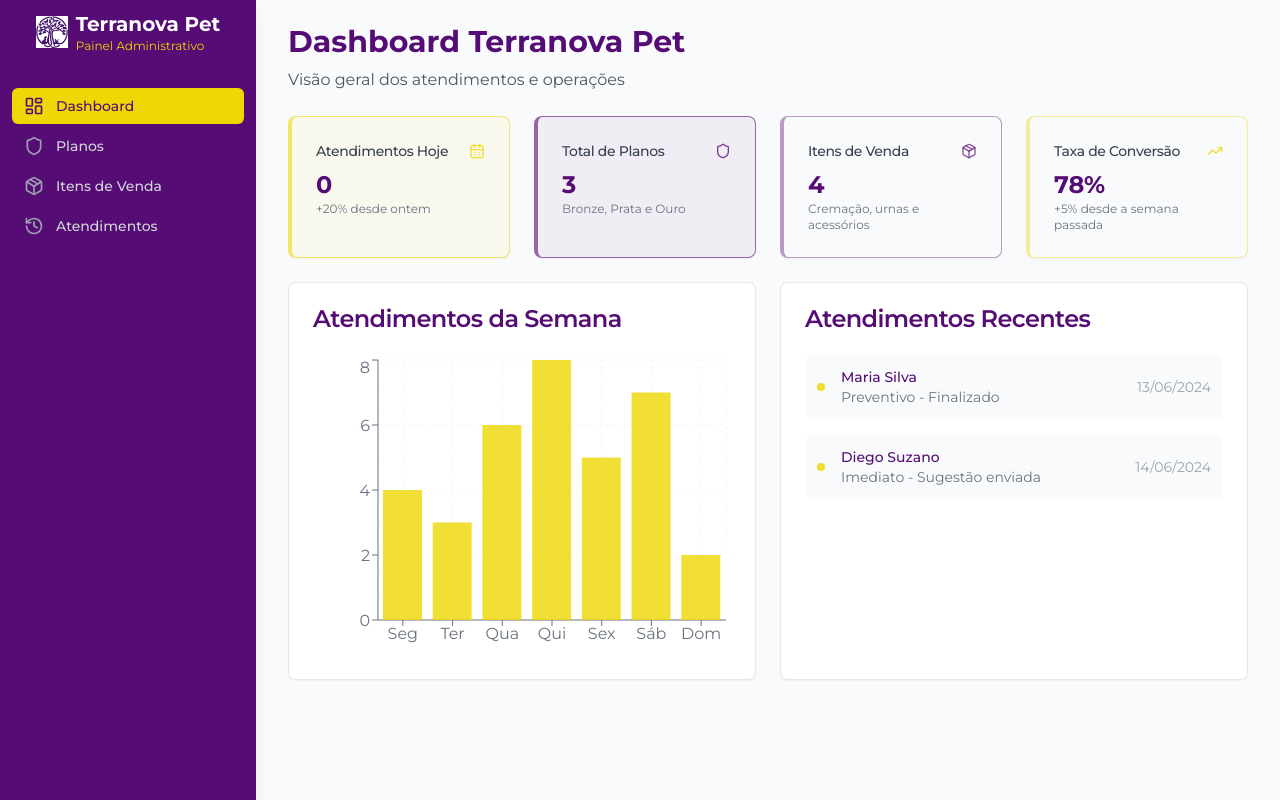
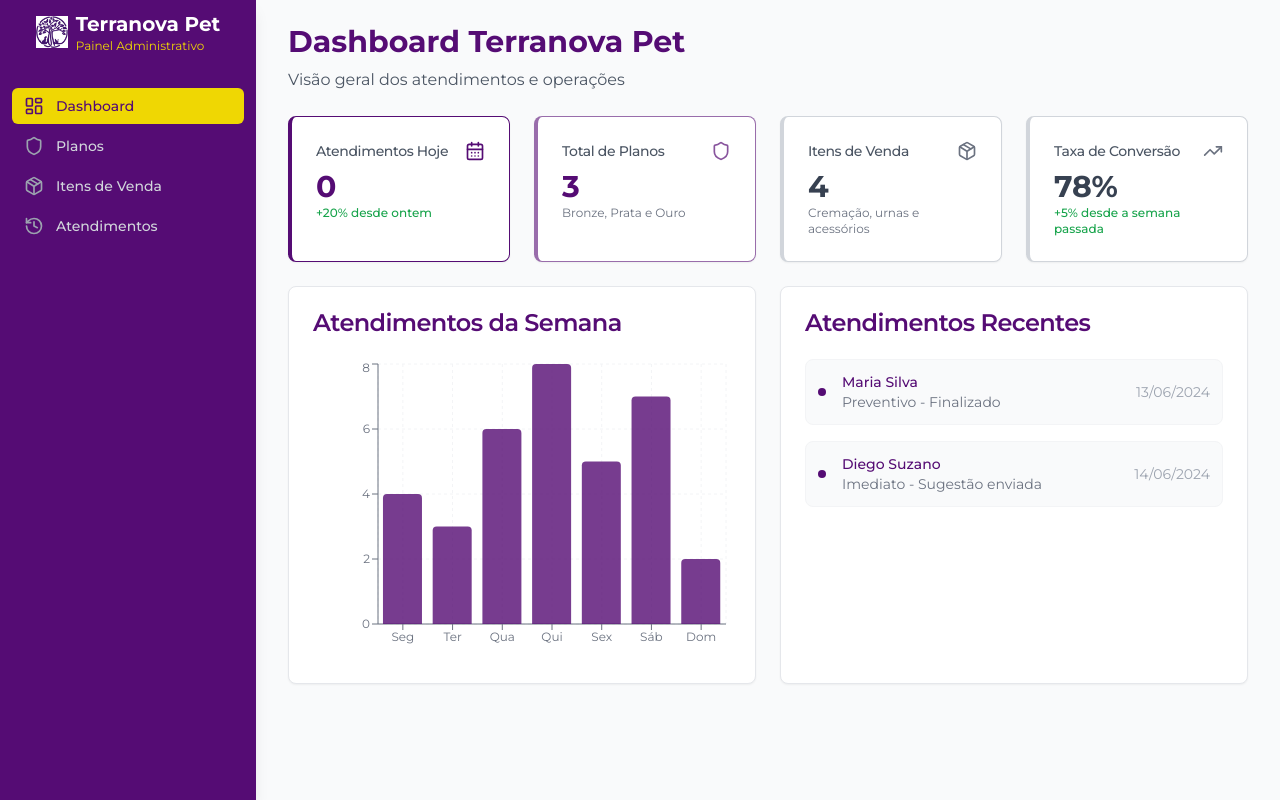
Before and after one commit to Galvier/pet-memorial-compass, a React (Vite) app: page / in a window 1280 px wide. Built offline with nearby package versions, Linux system fonts and the light colour scheme.

Commit message:
Refine Dashboard UI
Adjusted the dashboard's chart and card colors to align with the brand's palette, enhancing visual consistency and emphasizing key information.

```diff
--- a/src/components/Dashboard.tsx
+++ b/src/components/Dashboard.tsx
@@ -65,61 +65,61 @@ export const Dashboard: React.FC = () => {
 
       {/* Stats Cards */}
       <div className="grid grid-cols-1 md:grid-cols-2 lg:grid-cols-4 gap-6">
-        <Card className="border-l-4 border-yellow-primary/60 bg-yellow-primary/5">
+        <Card className="border-l-4 border-purple-primary bg-white hover:shadow-md transition-shadow">
           <CardHeader className="flex flex-row items-center justify-between space-y-0 pb-2">
-            <CardTitle className="text-sm font-medium text-gray-700">
+            <CardTitle className="text-sm font-medium text-gray-600">
               Atendimentos Hoje
             </CardTitle>
-            <CalendarDays className="h-4 w-4 text-yellow-primary/80" />
+            <CalendarDays className="h-5 w-5 text-purple-primary" />
           </CardHeader>
           <CardContent>
-            <div className="text-2xl font-bold text-purple-primary">{stats.atendimentosHoje}</div>
-            <p className="text-xs text-gray-500">
+            <div className="text-3xl font-bold text-purple-primary">{stats.atendimentosHoje}</div>
+            <p className="text-xs text-green-600 font-medium">
               +20% desde ontem
             </p>
           </CardContent>
         </Card>
 
-        <Card className="border-l-4 border-purple-primary/60 bg-purple-primary/5">
+        <Card className="border-l-4 border-purple-primary/60 bg-white hover:shadow-md transition-shadow">
           <CardHeader className="flex flex-row items-center justify-between space-y-0 pb-2">
-            <CardTitle className="text-sm font-medium text-gray-700">
+            <CardTitle className="text-sm font-medium text-gray-600">
               Total de Planos
             </CardTitle>
-            <Shield className="h-4 w-4 text-purple-primary/80" />
+            <Shield className="h-5 w-5 text-purple-primary/70" />
           </CardHeader>
           <CardContent>
-            <div className="text-2xl font-bold text-purple-primary">{stats.totalPlanos}</div>
+            <div className="text-3xl font-bold text-purple-primary">{stats.totalPlanos}</div>
             <p className="text-xs text-gray-500">
               Bronze, Prata e Ouro
             </p>
           </CardContent>
         </Card>
 
-        <Card className="border-l-4 border-purple-primary/40 bg-gray-50">
+        <Card className="border-l-4 border-gray-300 bg-white hover:shadow-md transition-shadow">
           <CardHeader className="flex flex-row items-center justify-between space-y-0 pb-2">
-            <CardTitle className="text-sm font-medium text-gray-700">
+            <CardTitle className="text-sm font-medium text-gray-600">
               Itens de Venda
             </CardTitle>
-            <Package className="h-4 w-4 text-purple-primary/70" />
+            <Package className="h-5 w-5 text-gray-500" />
           </CardHeader>
           <CardContent>
-            <div className="text-2xl font-bold text-purple-primary">{stats.totalItens}</div>
+            <div className="text-3xl font-bold text-gray-700">{stats.totalItens}</div>
             <p className="text-xs text-gray-500">
               Cremação, urnas e acessórios
             </p>
           </CardContent>
         </Card>
 
-        <Card className="border-l-4 border-yellow-primary/40 bg-gray-50">
+        <Card className="border-l-4 border-gray-300 bg-white hover:shadow-md transition-shadow">
           <CardHeader className="flex flex-row items-center justify-between space-y-0 pb-2">
-            <CardTitle className="text-sm font-medium text-gray-700">
+            <CardTitle className="text-sm font-medium text-gray-600">
               Taxa de Conversão
             </CardTitle>
-            <TrendingUp className="h-4 w-4 text-yellow-primary/80" />
+            <TrendingUp className="h-5 w-5 text-gray-500" />
           </CardHeader>
           <CardContent>
-            <div className="text-2xl font-bold text-purple-primary">78%</div>
-            <p className="text-xs text-gray-500">
+            <div className="text-3xl font-bold text-gray-700">78%</div>
+            <p className="text-xs text-green-600 font-medium">
               +5% desde a semana passada
             </p>
           </CardContent>
@@ -129,7 +129,7 @@ export const Dashboard: React.FC = () => {
       {/* Charts and Recent Activity */}
       <div className="grid grid-cols-1 lg:grid-cols-2 gap-6">
         {/* Chart */}
-        <Card className="bg-white border-gray-200">
+        <Card className="bg-white border-gray-200 hover:shadow-md transition-shadow">
           <CardHeader>
             <CardTitle className="text-purple-primary">Atendimentos da Semana</CardTitle>
           </CardHeader>
@@ -137,24 +137,29 @@ export const Dashboard: React.FC = () => {
             <ResponsiveContainer width="100%" height={300}>
               <BarChart data={chartData}>
                 <CartesianGrid strokeDasharray="3 3" stroke="#f3f4f6" />
-                <XAxis dataKey="name" stroke="#6b7280" />
-                <YAxis stroke="#6b7280" />
-                <Bar dataKey="atendimentos" fill="rgb(239, 215, 3)" opacity={0.8} />
+                <XAxis dataKey="name" stroke="#6b7280" fontSize={12} />
+                <YAxis stroke="#6b7280" fontSize={12} />
+                <Bar
+                  dataKey="atendimentos"
+                  fill="rgb(85, 12, 116)"
+                  opacity={0.8}
+                  radius={[4, 4, 0, 0]}
+                />
               </BarChart>
             </ResponsiveContainer>
           </CardContent>
         </Card>
 
         {/* Recent Activity */}
-        <Card className="bg-white border-gray-200">
+        <Card className="bg-white border-gray-200 hover:shadow-md transition-shadow">
           <CardHeader>
             <CardTitle className="text-purple-primary">Atendimentos Recentes</CardTitle>
           </CardHeader>
           <CardContent>
             <div className="space-y-4">
               {stats.atendimentosRecentes.slice(0, 5).map((atendimento: any) => (
-                <div key={atendimento.atendimento_id} className="flex items-center space-x-4 p-3 rounded-lg bg-gray-50 hover:bg-purple-primary/5 transition-colors">
-                  <div className="w-2 h-2 bg-yellow-primary/80 rounded-full"></div>
+                <div key={atendimento.atendimento_id} className="flex items-center space-x-4 p-3 rounded-lg bg-gray-50 hover:bg-purple-primary/5 transition-colors border border-gray-100">
+                  <div className="w-2 h-2 bg-purple-primary rounded-full"></div>
                   <div className="flex-1 min-w-0">
                     <p className="text-sm font-medium text-purple-primary truncate">
                       {atendimento.tutor?.nome_tutor}
```
